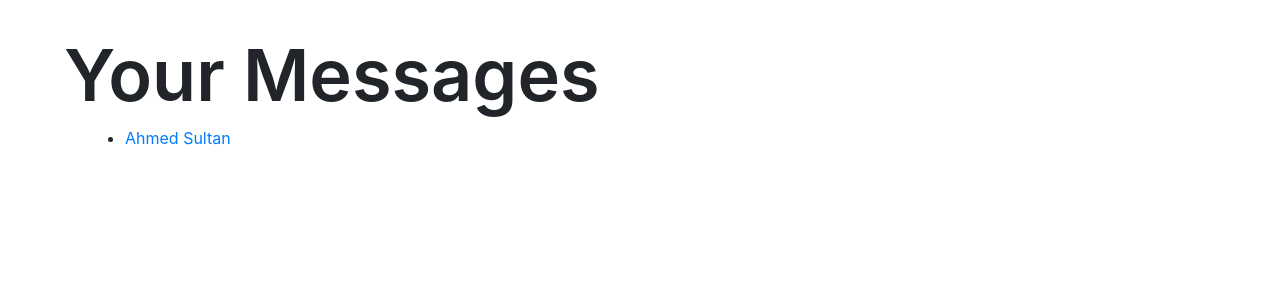
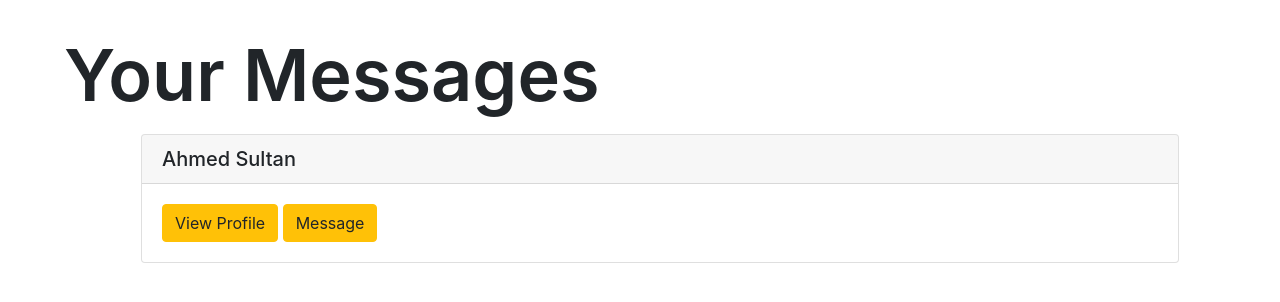
Before and after one commit to ahmedksultan/inpeach, a Flask app: page /messages/ in a window 1280 px wide. Shown: the part 80-382 px from the top of the page. Run offline with Flask 2, Linux system fonts and the light colour scheme; data comes from the database, SQL or seed files in the repository; both versions use the stored data as it was after the commit; some libraries are stand-ins or nearby versions.

Commit message:
updated friends and messages page

```diff
--- a/app.py
+++ b/app.py
@@ -37,6 +37,11 @@ def friends():
     friendslist = friendsfunctions.getFriends(1)
     return render_template("friends.html", friends=friendslist)
 
+@app.route("/profile/<userID>")
+def profile(userID):
+    user = usersfunctions.getUser(userID)
+    return render_template("profile.html", user=user)
+
 @app.route("/communities")
 def communities():
     return render_template("communities.html", user="Ahmed")
--- a/templates/messages.html
+++ b/templates/messages.html
@@ -14,7 +14,13 @@
     <div class="container">
         <ul>
             {% for friend in friends %}
-                <li><a href="/messages/{{ friend.friendID }}">{{ friend.displayName }}</a></li>
+            <div class="card m-3">
+                <h5 class="card-header">{{ friend.displayName }}</h5>
+                <div class="card-body">
+                  <a href="/profile/{{ friend.friendID }}" class="btn btn-warning">View Profile</a>
+                  <a href="/messages/{{ friend.friendID }}" class="btn btn-warning">Message</a>
+                </div>
+              </div>
             {% endfor %}
         </ul>
     </div>
```
Also changed, not shown: templates/friends.html (+6 -1 lines), templates/profile.html (added, +21 -0 lines), site.db.
